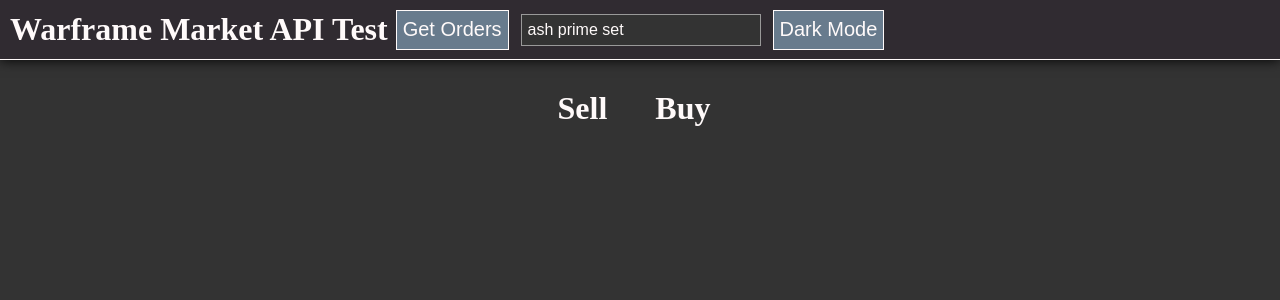
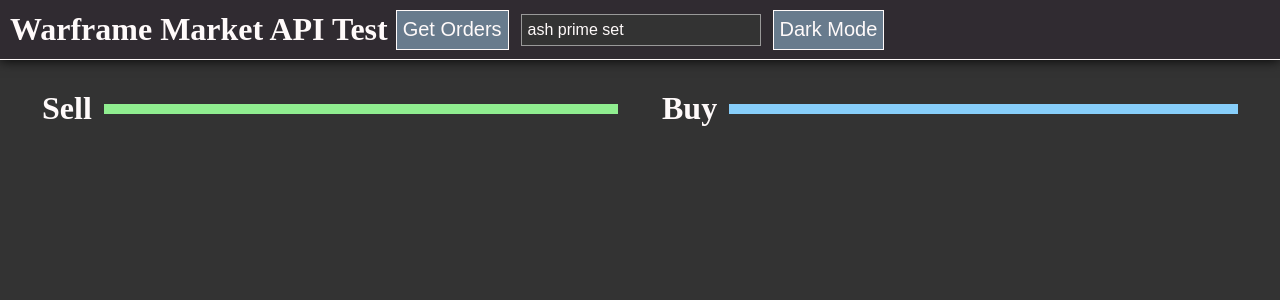
Before and after one commit to davidbrandon713/wfm-frontend, a React (Create React App) app: page / in a window 1280 px wide. Shown: the top 300 px of the page. Built offline with nearby package versions, Linux system fonts and the light colour scheme.

Commit message:
Fix buy/sell title

```diff
--- a/src/App.js
+++ b/src/App.js
@@ -30,9 +30,13 @@
 				<Scroll dark={dark}>
 					<div className="lists-container">
 						<div className="sell-list-container">
-              <div className='list-type-title'><h1>Sell</h1><div className='sell-list-marker'></div></div>
-							{orders
-								? orders
+							{orders ? (
+								<>
+									<div className="list-type-title">
+										<h1>Sell</h1>
+										<div className="sell-list-marker" />
+									</div>
+									{orders
 										.filter((order) => order.order_type === 'sell')
 										.sort((order, nextOrder) => {
 											return order.platinum - nextOrder.platinum
@@ -46,13 +50,18 @@
 													key={order.creation_date}
 												/>
 											)
-										})
-								: null}
+										})}
+								</>
+							) : null}
 						</div>
 						<div className="buy-list-container">
-              <div className='list-type-title'><h1>Buy</h1><div className='buy-list-marker'></div></div>
-							{orders
-								? orders
+							{orders ? (
+                <>
+                <div className="list-type-title">
+                  <h1>Buy</h1>
+                  <div className="buy-list-marker" />
+                </div>
+								{orders
 										.filter((order) => order.order_type === 'buy')
 										.sort((order, nextOrder) => {
 											return nextOrder.platinum - order.platinum
@@ -66,8 +75,9 @@
 													key={order.creation_date}
 												/>
 											)
-										})
-								: null}
+										})}
+                </>
+							)	: null}
 						</div>
 					</div>
 				</Scroll>
--- a/src/components/listing.js
+++ b/src/components/listing.js
@@ -6,7 +6,7 @@
       borderBottom: dark ? '1px solid snow' : '1px solid #333',
     },
 		price: {
-			color: dark ? 'lightgreen' : 'purple',
+			color: dark ? 'limegreen' : 'purple',
 		},
 	}
 
--- a/src/components/scroll.js
+++ b/src/components/scroll.js
@@ -20,6 +20,7 @@
       className="scroll-container"
       style={{
         height: windowSize.height - 60,
+        width: '1220px',
         scrollbarColor: dark ? '#fffafa #333' : '#333 #fffafa',
       }}
     >
--- a/src/styles.css
+++ b/src/styles.css
@@ -101,6 +101,7 @@
   align-items: center;
   flex-wrap: none;
   margin: 0;
+  width: 600px;
   padding: 30px 12px 30px;
 }
 
```
Also changed, not shown: 1 other file (tests, documents, lock files or other folders).
